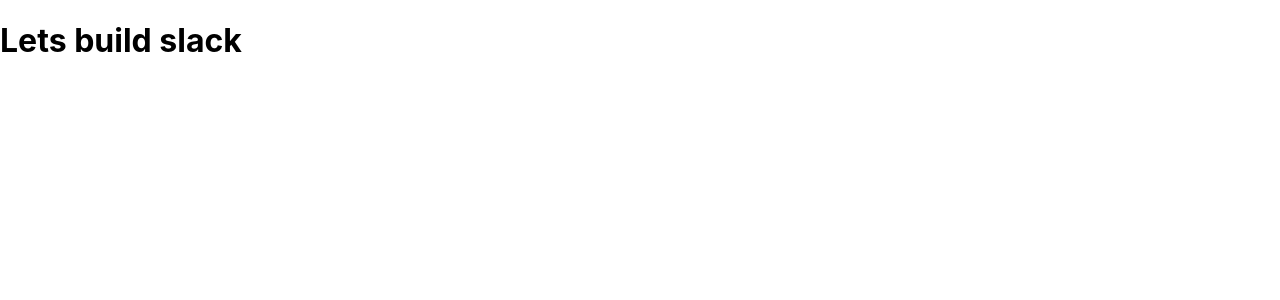
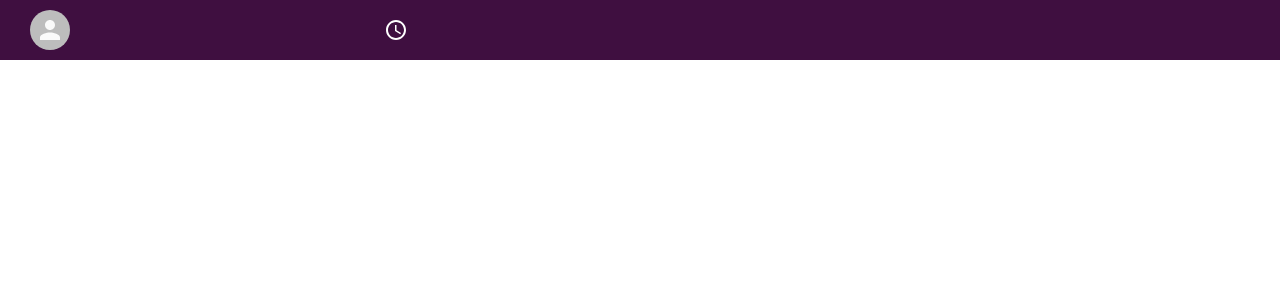
Before and after one commit to abdirahmanjama/slack-clone, a React (Create React App) app: page / in a window 1280 px wide. Shown: the top 300 px of the page. Built offline with nearby package versions, Linux system fonts and the light colour scheme.

Commit message:
Added Header Ccomponent, integrated styled components, styled-component styling, material UI icons and a css variable for the slack background color

```diff
--- a/package.json
+++ b/package.json
@@ -3,6 +3,8 @@
   "version": "0.1.0",
   "private": true,
   "dependencies": {
+    "@material-ui/core": "^4.11.4",
+    "@material-ui/icons": "^4.11.2",
     "@reduxjs/toolkit": "^1.5.1",
     "@testing-library/jest-dom": "^4.2.4",
     "@testing-library/react": "^9.5.0",
@@ -10,7 +12,9 @@
     "react": "^17.0.2",
     "react-dom": "^17.0.2",
     "react-redux": "^7.2.4",
-    "react-scripts": "4.0.3"
+    "react-router-dom": "^5.2.0",
+    "react-scripts": "4.0.3",
+    "styled-components": "^5.3.0"
   },
   "scripts": {
     "start": "react-scripts start",
--- a/src/App.js
+++ b/src/App.js
@@ -1,10 +1,19 @@
 import React from "react";
-
+import {BrowserRouter as Router, Route, Switch, Link} from 'react-router-dom'
+import Header from './components/Header'
 function App() {
   return (
-    <div className="App">
-      <h1>Lets build slack</h1>
-    </div>
+    <Router>
+      <>
+        {/* A <Switch> looks through its children <Route>s and
+            renders the first one that matches the current URL. */}
+        <Switch>
+          <Route path="/" exact>
+            <Header></Header>
+          </Route>
+        </Switch>
+      </>
+    </Router>
   );
 }
 
--- /dev/null
+++ b/src/components/Header.js
@@ -0,0 +1,60 @@
+import React from 'react'
+import styled from 'styled-components'
+import { Avatar } from "@material-ui/core";
+import AccessTimeIcon from '@material-ui/icons/AccessTime';
+function Header() {
+    return (
+       <HeaderContainer>
+           {/*/Header Left*/}
+           <HeaderLeft>
+            <HeaderAvatar
+            // TODO: Add onClick and src
+            />
+            <AccessTimeIcon/>
+
+           </HeaderLeft>
+
+           {/* Header Search */}
+
+           {/* Header Right */}
+
+       </HeaderContainer>
+    );
+}
+
+export default Header
+
+const HeaderContainer = styled.div`
+    display: flex;
+    position: fixed;
+    width: 100%;
+    align-items: center;
+    justify-content: space-between;
+    background-color: var(--slack-color);
+    color: white;
+    padding: 10px;
+
+`
+
+const HeaderLeft = styled.div`
+
+display: flex;
+flex-direction: row;
+justify-content: space-between;
+flex: 0.3;
+align-items: center;
+margin-left: 20px;
+
+> .MultiSvgIcon root { //targets material ui icon directly
+    margin-left: auto;
+    margin-right: 30px;
+}
+`
+
+const HeaderAvatar = styled(Avatar)`
+
+    cursor: pointer;
+    :hover {
+        opacity: 0.8;
+    }
+`
--- a/src/index.css
+++ b/src/index.css
@@ -1,4 +1,13 @@
+* {
+  margin: 0;
+}
+
 body {
+
+  --slack-color: #3f0f40;
+  overflow: hidden;
+
+
   margin: 0;
   font-family: -apple-system, BlinkMacSystemFont, 'Segoe UI', 'Roboto', 'Oxygen',
     'Ubuntu', 'Cantarell', 'Fira Sans', 'Droid Sans', 'Helvetica Neue',
```
Also changed, not shown: 1 other file (tests, documents, lock files or other folders).
